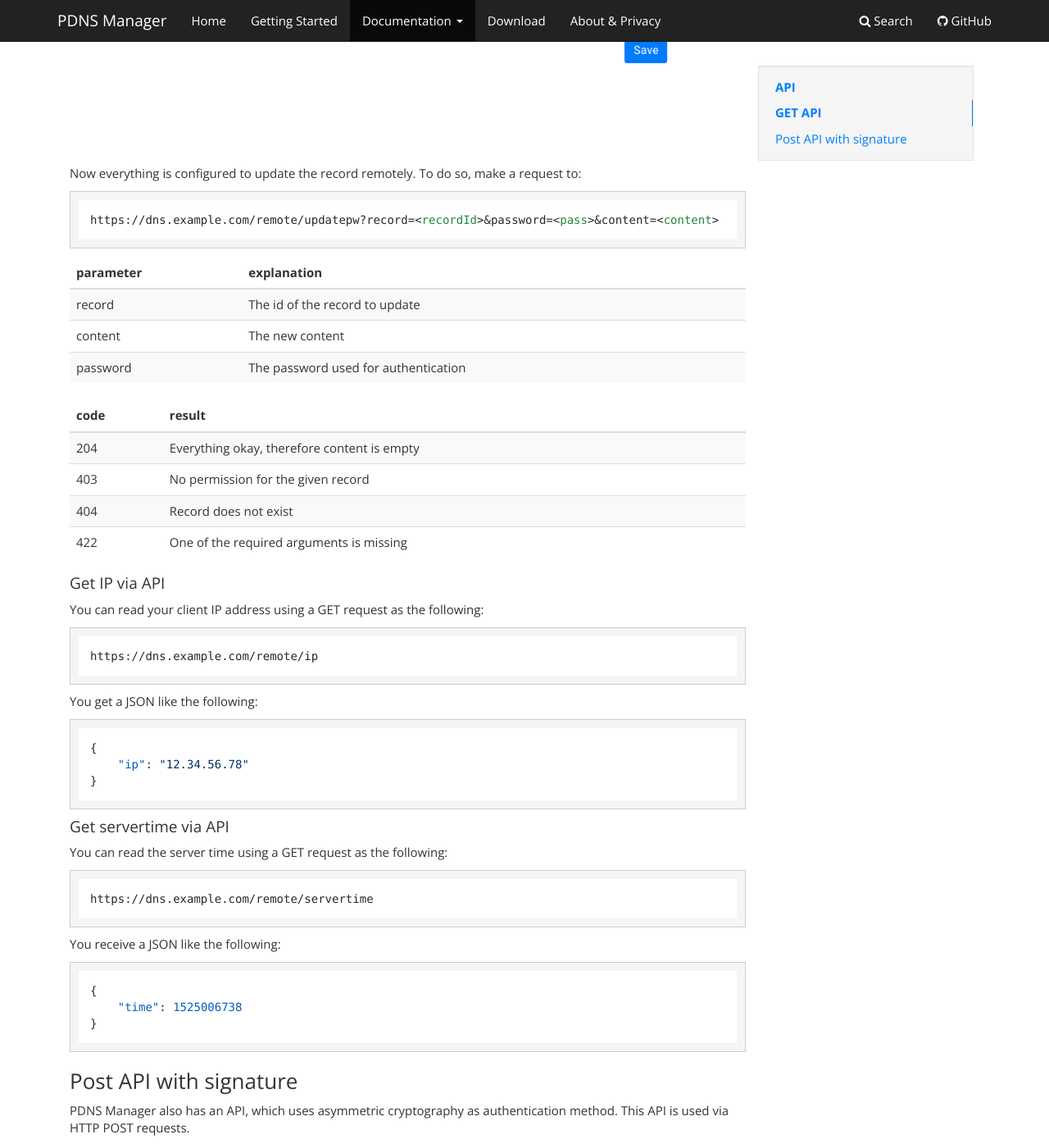
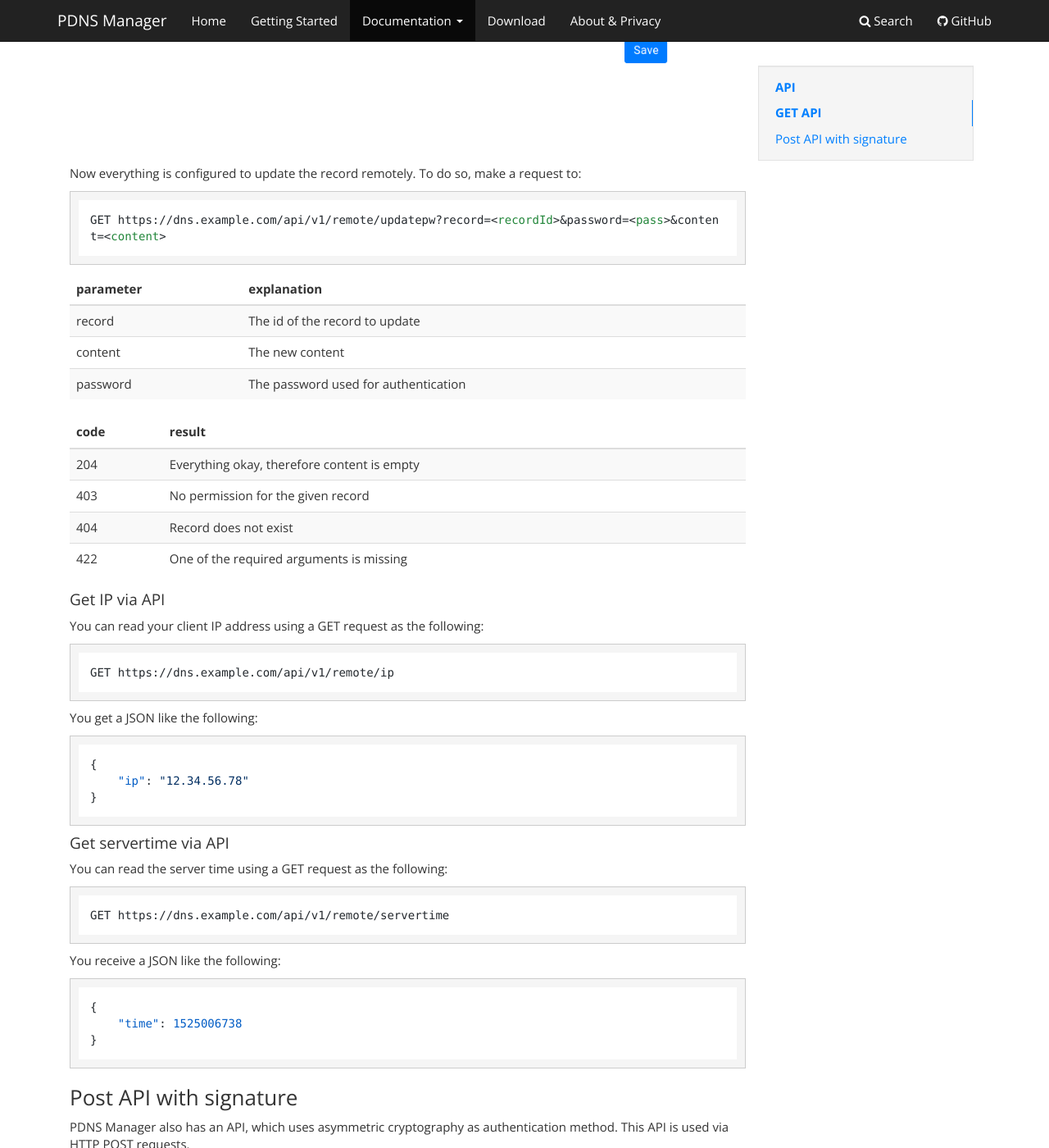
Before and after one commit to loewexy/pdns-manager-website, an MkDocs documentation site: the page built from content/documentation/api.md, in a window 1280 px wide and 1400 px high, scrolled down 701 px. Shown: the whole window at 82% size. Built offline with MkDocs 1.6.1, drawn with Linux system fonts in a browser that asks for light colours; nearby versions of some CDN libraries; some of the changed text lies outside the part shown.

Commit message:
Fixed URLs

````diff
--- a/content/documentation/api.md
+++ b/content/documentation/api.md
@@ -24,7 +24,7 @@ Now everything is configured to update the record remotely. To do so,
 make a request to:
 
 ```markdown
-https://dns.example.com/remote/updatepw?record=<recordId>&password=<pass>&content=<content>
+GET https://dns.example.com/api/v1/remote/updatepw?record=<recordId>&password=<pass>&content=<content>
 ```
 
 | parameter | explanation |
@@ -46,7 +46,7 @@ You can read your client IP address using a GET
 request as the following:
 
 ```markdown
-https://dns.example.com/remote/ip
+GET https://dns.example.com/api/v1/remote/ip
 ```
 
 You get a JSON like the following:
@@ -63,7 +63,7 @@ You can read the server time using a GET
 request as the following:
 
 ```markdown
-https://dns.example.com/remote/servertime
+GET https://dns.example.com/api/v1/remote/servertime
 ```
 
 You receive a JSON like the following:
@@ -152,10 +152,14 @@ able to sign data with it.
 
 To obtain the signature you must have a Unix-Timestamp with
 sufficient precision. You can obtain it from the server with
-the `GET /remote/servertime` API. Concatenate the record id
+the `GET /api/v1/remote/servertime` API. Concatenate the record id
 (as string), the content and the timestamp (also as string).
 Sign this data with SHA512 using your private key and base64
 encode the signature.
+
+```markdown
+POST https://dns.example.com/api/v1/remote/updatekey
+```
 
 ```json
 {
````
Also changed, not shown: content/about.md (+1 -1 lines).
